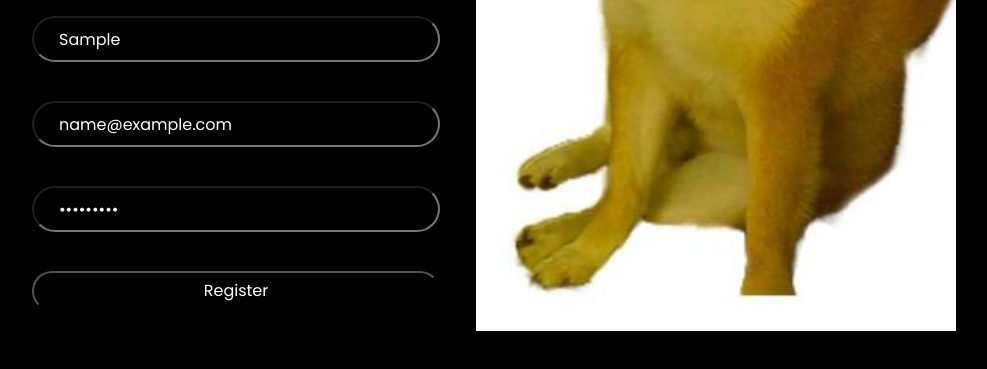
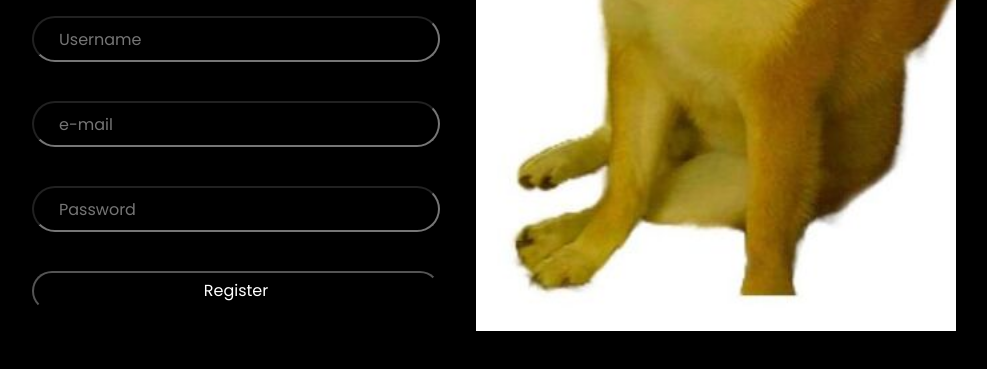
Before and after one commit to chrischavez1216/Responsive-Login, a plain HTML site: page index.html in a window 1280 px wide. Both pictures are taken after typing "Sample", "name@example.com", "Sample123" into the empty fields and a click on the button "Register". Shown: the part 465-834 px from the top of the page, without its empty margins (164-1151 px from the left). Drawn offline with Linux system fonts and the light colour scheme.

Commit message:
second commit

```diff
--- a/app.js
+++ b/app.js
@@ -1,10 +1,15 @@
+const form = document.querySelector('.inputs-container');
 const username = document.getElementById("username");
 const email = document.getElementById("email");
 const password = document.getElementById("password");
 const button = document.getElementById("btn");
+const usersArray = [];
+const userLS = JSON.parse(localStorage.getItem('Users'));
+
 
 button.addEventListener("click", (e) => {
     e.preventDefault();
+    capturar();
 })
 
 const capturar = () => {
@@ -27,7 +32,17 @@ const capturar = () => {
         password.focus();
     }
 
-    console.log(`Username: ${userval},
-Email: ${emailval},
-Password: ${passval}.`);
-}
+    usersArray.push({
+        username: userval,
+        email: emailval,
+        password: passval
+    })
+
+    usersArray.forEach(User => {
+        localStorage.setItem('Users', JSON.stringify(usersArray))
+    });
+
+    form.reset()
+    }
+
+    console.log(userLS)
--- a/index.html
+++ b/index.html
@@ -25,7 +25,7 @@
                 <input class="input"type="email" name="" placeholder="e-mail" id="email">
                 <input class="input" type="password" placeholder="Password" id="password">
 
-                <button class="btn" id="btn" onclick="capturar()">Register</button>
+                <button class="btn" id="btn" >Register</button>
             </form>
 
         </div>
```
